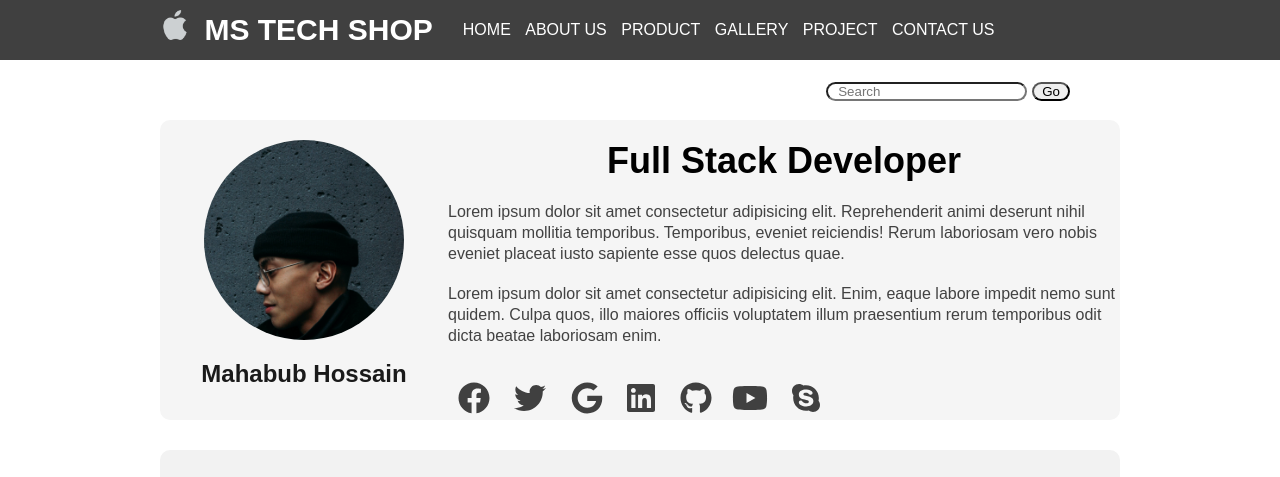
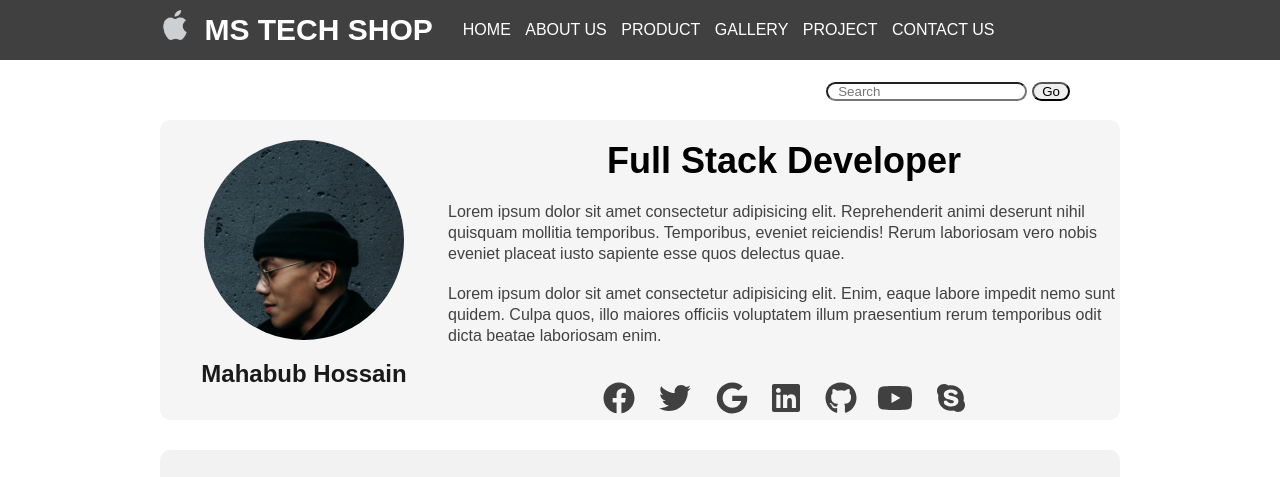
Before and after one commit to mahabub-bd/My_Landing_Page, a plain HTML site: page index.html in a window 1280 px wide. Shown: the top 477 px of the page. Drawn offline with Linux system fonts and the light colour scheme.

Commit message:
Social icon position

```diff
--- a/style.css
+++ b/style.css
@@ -115,10 +115,12 @@ nav .btn {
   float: right;
   margin-top: 20px;
   margin-bottom: 20px;
+
+
 }
 .profile_bio h1 {
   font-size: 36px;
-  text-align: center;
+ text-align: center;
   font-weight: 700;
 }
 
@@ -126,9 +128,12 @@ nav .btn {
   margin: 20px 0;
   color: #424242;
   line-height: 1.3;
+
 }
+
 .social_link {
-  margin: 10px 0;
+
+  text-align:center
 }
 .social_link a {
   display: inline-block;
@@ -136,6 +141,7 @@ nav .btn {
   margin: 5px auto;
   color: #404040;
   padding: 10px;
+
 }
 
 .facebook:hover {
```
